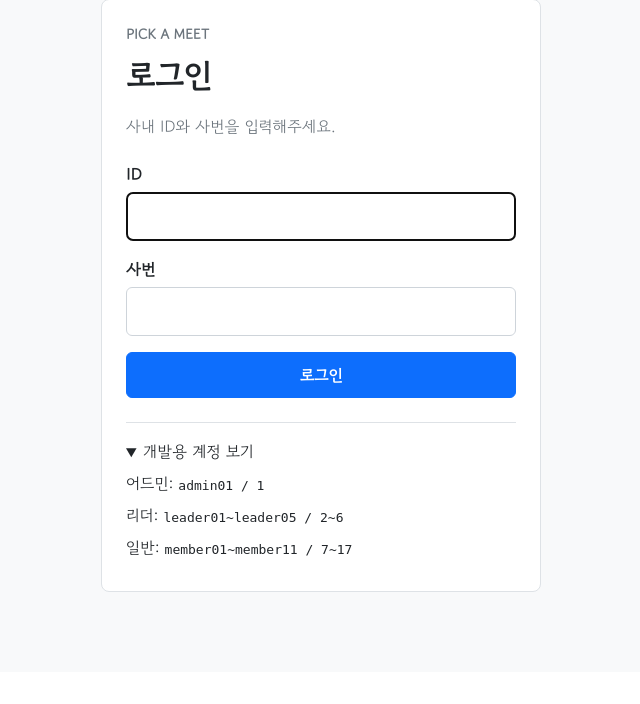
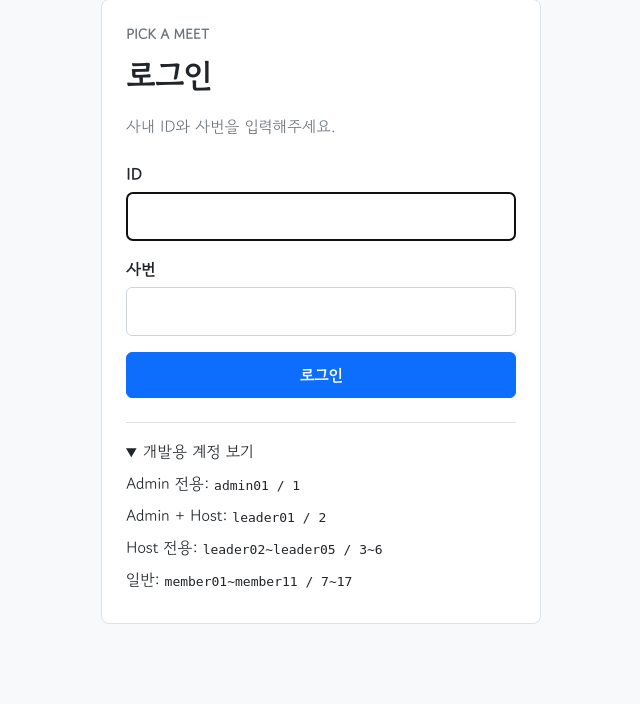
Before and after one commit to jae1-shin/pick-a-meet, a FastAPI app: page /login in a window 1280 px wide, after a click on "개발용 계정 보기". Shown: the part 138-842 px from the top of the page, without its empty margins (319-959 px from the left). Before the commit the page ends 730 px from the top, so only its background shows below. Run offline with FastAPI, Linux system fonts and the light colour scheme.

Commit message:
Add combined admin and host demo role

```diff
--- a/app/templates/base.html
+++ b/app/templates/base.html
@@ -12,7 +12,7 @@
       <nav class="container" aria-label="주 메뉴">
         <div class="gnb-left">
           <a class="brand" href="/">Pick a Meet</a>
-          {% if member %}<div class="gnb-links"><a href="/meetings">모임</a>{% if member.host_enabled %}<a href="/host">Host</a>{% endif %}{% if member.admin_enabled %}<a href="/admin">Admin</a>{% endif %}</div>{% endif %}
+          {% if member %}<div class="gnb-links">{% if member.host_enabled %}<a href="/host">Host</a>{% endif %}{% if member.admin_enabled %}<a href="/admin">Admin</a>{% endif %}</div>{% endif %}
         </div>
         {% if member %}
           <div class="gnb-user">
--- a/app/templates/login.html
+++ b/app/templates/login.html
@@ -14,8 +14,9 @@
     </form>
     <details class="demo-accounts">
       <summary>개발용 계정 보기</summary>
-      <p>어드민: <code>admin01 / 1</code></p>
-      <p>리더: <code>leader01~leader05 / 2~6</code></p>
+      <p>Admin 전용: <code>admin01 / 1</code></p>
+      <p>Admin + Host: <code>leader01 / 2</code></p>
+      <p>Host 전용: <code>leader02~leader05 / 3~6</code></p>
       <p>일반: <code>member01~member11 / 7~17</code></p>
     </details>
   </section>
--- a/scripts/seed_demo.py
+++ b/scripts/seed_demo.py
@@ -55,7 +55,7 @@ DEMO_USERS = (
         "name": name,
         "part": part,
         "module": module,
-        "admin_enabled": False,
+        "admin_enabled": index == 1,
         "host_enabled": True,
     }
     for index, (name, part, module) in enumerate(LEADER_PROFILES, start=1)
@@ -251,7 +251,7 @@ async def seed() -> None:
                 )
 
         await session.commit()
-        print("Demo data ready: 1 admin, 5 leaders, 11 members, 5 meetings")
+        print("Demo data ready: 2 admins (including leader01), 5 leaders, 11 members, 5 meetings")
 
 
 if __name__ == "__main__":
```
Also changed, not shown: README.md.
